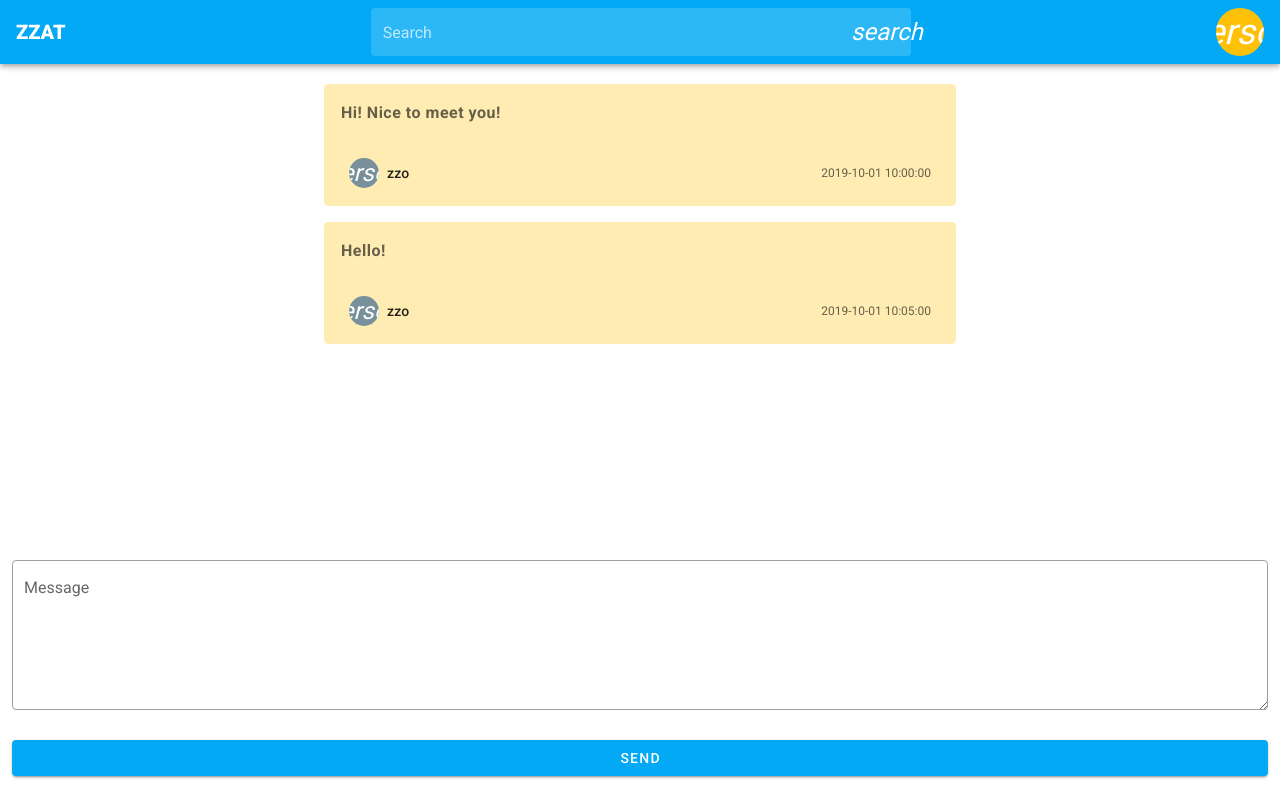
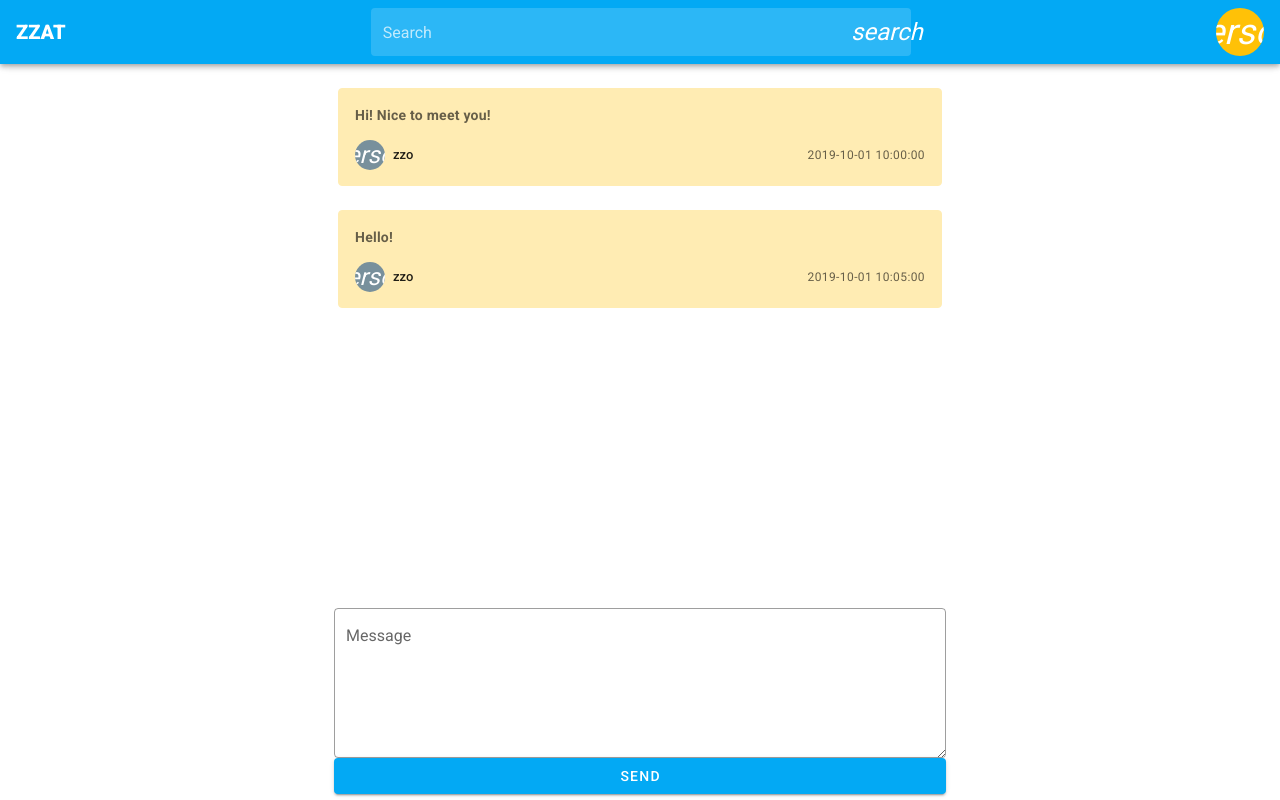
Before and after one commit to zzoPark/zzat, a Nuxt app: page /rooms/1 in a window 1280 px wide. Built offline with nearby package versions, Linux system fonts and the light colour scheme; no server answers.

Commit message:
Changed default layout and added scrollToTop logic

```diff
--- a/components/Message.vue
+++ b/components/Message.vue
@@ -1,20 +1,20 @@
 <template>
-  <v-card outlined color="secondary" :width="messageWidth">
-    <v-card-text class="body-1 font-weight-bold">
+  <v-card outlined color="secondary">
+    <v-card-text class="body-2 font-weight-bold pb-0">
       {{ message.content }}
     </v-card-text>
     <v-card-actions>
-      <v-list-item>
+      <v-list-item class="px-2" dense>
         <v-list-item-avatar color="info" size="30" class="my-0 mr-2">
           <v-icon dark>person</v-icon>
         </v-list-item-avatar>
         <v-list-item-content>
-          <v-list-item-title class="subtitle-2">
+          <v-list-item-title>
             {{ message.username }}
           </v-list-item-title>
         </v-list-item-content>
         <v-list-item-action>
-          <v-list-item-action-text>
+          <v-list-item-action-text class="caption">
             {{ message.created }}
           </v-list-item-action-text>
         </v-list-item-action>
@@ -32,12 +32,6 @@ export default {
         return { content: 'There is no message!' }
       }
     }
-  },
-  computed: {
-    messageWidth() {
-      if (this.$vuetify.breakpoint.smAndDown) return '90%'
-      else return '50%'
-    }
   }
 }
 </script>
--- a/layouts/default.vue
+++ b/layouts/default.vue
@@ -18,9 +18,7 @@
       </v-avatar>
     </v-app-bar>
     <v-content>
-      <v-container fluid class="fill-height">
-        <nuxt />
-      </v-container>
+      <nuxt />
     </v-content>
   </v-app>
 </template>
--- a/pages/index.vue
+++ b/pages/index.vue
@@ -1,9 +1,11 @@
 <template>
-  <v-row justify="center" align="start" class="fill-height">
-    <v-col v-for="(room, i) in rooms" :key="i">
-      <room :room="room" />
-    </v-col>
-  </v-row>
+  <v-container fluid>
+    <v-row v-for="(room, i) in rooms" :key="i" justify="center">
+      <v-col cols="11" md="6">
+        <room :room="room" />
+      </v-col>
+    </v-row>
+  </v-container>
 </template>
 
 <script>
--- a/pages/rooms/_id.vue
+++ b/pages/rooms/_id.vue
@@ -1,22 +1,36 @@
 <template>
-  <v-row class="fill-height">
-    <v-col cols="12">
-      <v-row
-        v-for="(msg, i) in messages"
-        :key="i"
-        class="pa-2"
-        justify="center"
-      >
-        <message :message="msg" />
+  <v-container fluid>
+    <v-container id="container" class="mb-footer" fluid>
+      <v-row v-for="(msg, i) in messages" :key="i" justify="center">
+        <v-col cols="11" md="6">
+          <message :message="msg" />
+        </v-col>
       </v-row>
-    </v-col>
-    <v-col cols="12" align-self="end">
-      <v-textarea v-model="content" name="content" label="Message" outlined>
-      </v-textarea>
-      <v-btn color="primary" block dark @click="add()">Send</v-btn>
-    </v-col>
-  </v-row>
+    </v-container>
+    <v-footer fixed color="transparent">
+      <v-row justify="center">
+        <v-col cols="11" md="6" align-self="end">
+          <v-textarea
+            v-model="content"
+            name="content"
+            label="Message"
+            hide-details
+            outlined
+            filled
+            background-color="white"
+          ></v-textarea>
+          <v-btn color="primary" block dark @click="add()">Send</v-btn>
+        </v-col>
+      </v-row>
+    </v-footer>
+  </v-container>
 </template>
+
+<style>
+.mb-footer {
+  margin-bottom: 10rem;
+}
+</style>
 
 <script>
 import { mapGetters } from 'vuex'
@@ -33,7 +47,8 @@ export default {
   },
   asyncData({ params }) {
     return {
-      roomId: params.id
+      roomId: params.id,
+      content: ''
     }
   },
   async fetch({ store, params }) {
@@ -45,10 +60,18 @@ export default {
       const message = {
         room: this.roomId,
         username: 'zzo',
-        content: this.content
+        content: this.content,
+        created: '2019-10-02 00:00:00'
       }
       this.$store.dispatch('messages/send', message)
+    },
+    scrollToEnd() {
+      const container = this.$el.querySelector('#container')
+      this.$vuetify.goTo(container.scrollHeight)
     }
+  },
+  updated() {
+    this.scrollToEnd()
   }
 }
 </script>
```
